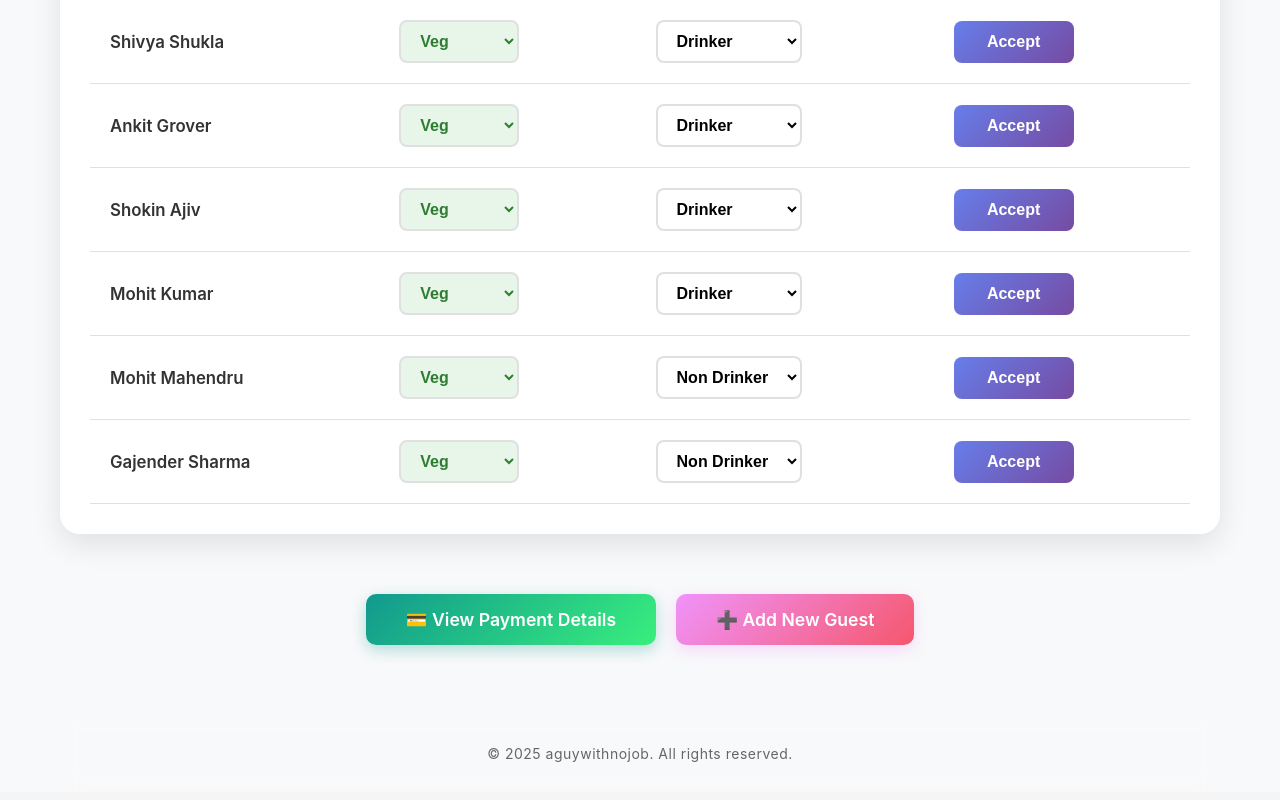
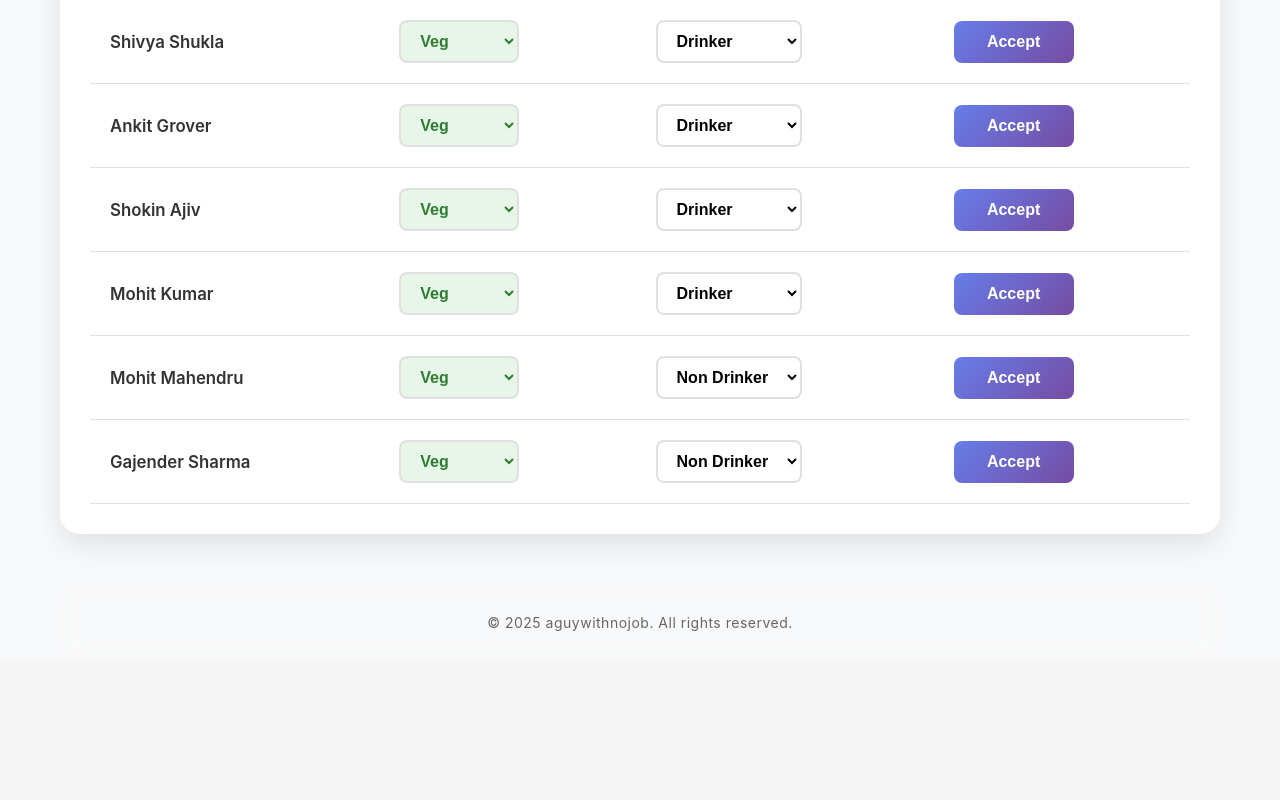
Before and after one commit to aguywithnojob/OfficeParty, a React app: page / in a window 1280 px wide. Shown: the part 1254-2054 px from the top of the page. After the commit the page ends 1955 px from the top, so only its background shows below. Built offline with nearby package versions, Linux system fonts and the light colour scheme; no server answers.

Commit message:
code cleanup

```diff
--- a/src/components/PartyLanding.js
+++ b/src/components/PartyLanding.js
@@ -270,9 +270,10 @@ const PartyLanding = () => {
             <button onClick={exportToCSV} className="export-btn csv-btn">
               📊 Export CSV
             </button>
-            {/* <button onClick={exportToTXT} className="export-btn txt-btn">
-              📄 Export TXT
-            </button> */}
+
+            <a href="/payment" className="payment-link-btn">💳 View Payment Details</a>
+
+          {/* <a href="/guest/add" className="add-guest-link-btn">➕ Add New Guest</a> */}
           </div>
         </div>
         <div className="table-container">
@@ -330,11 +331,7 @@ const PartyLanding = () => {
           </table>
         </div>
 
-        {/* Navigation Links */}
-        <div className="navigation-section">
-          <a href="/payment" className="payment-link-btn">💳 View Payment Details</a>
-          <a href="/guest/add" className="add-guest-link-btn">➕ Add New Guest</a>
-        </div>
+
 
         {/* Footer */}
         <footer className="party-footer">
```
